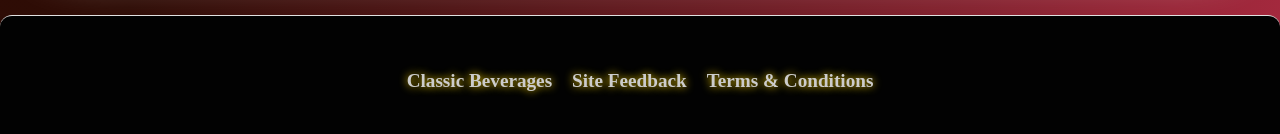
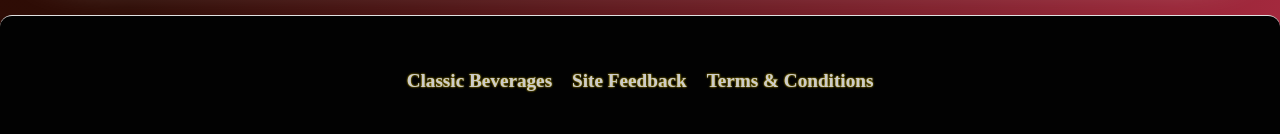
Before and after one commit to tarunmanoharann/Beverage_IRC, a React (Create React App) app: page / in a window 1280 px wide. Shown: the part 658-792 px from the top of the page. Built offline with nearby package versions, Linux system fonts and the light colour scheme; some icons are missing.

Commit message:
Update footor.css

```diff
--- a/src/assets/css/footor.css
+++ b/src/assets/css/footor.css
@@ -27,7 +27,7 @@
 .keywords span {
   margin: 0 10px;
   font-weight: bold;
-  text-shadow: 0 0 8px #ffd700;
+  text-shadow: 0 0 2px #ffd700;
 }
 
 .icons:hover {
```
